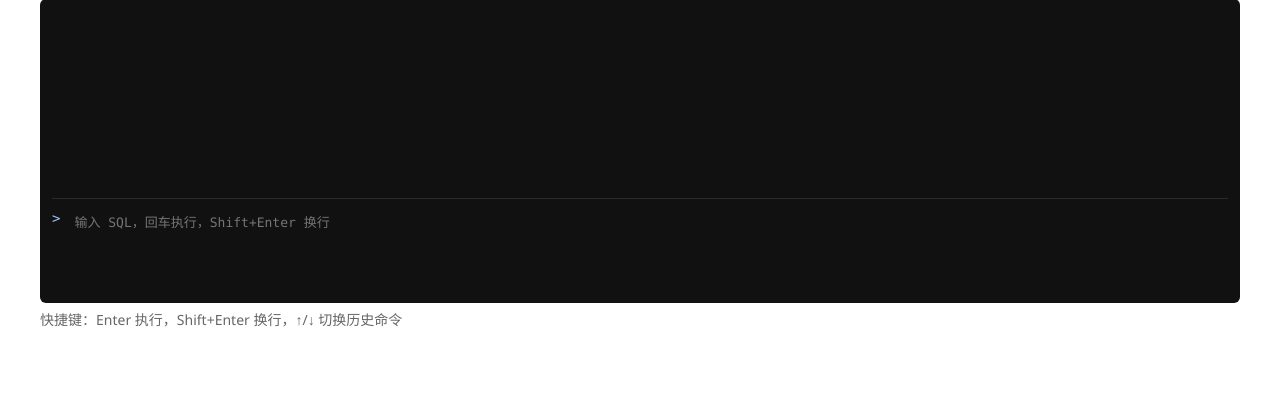
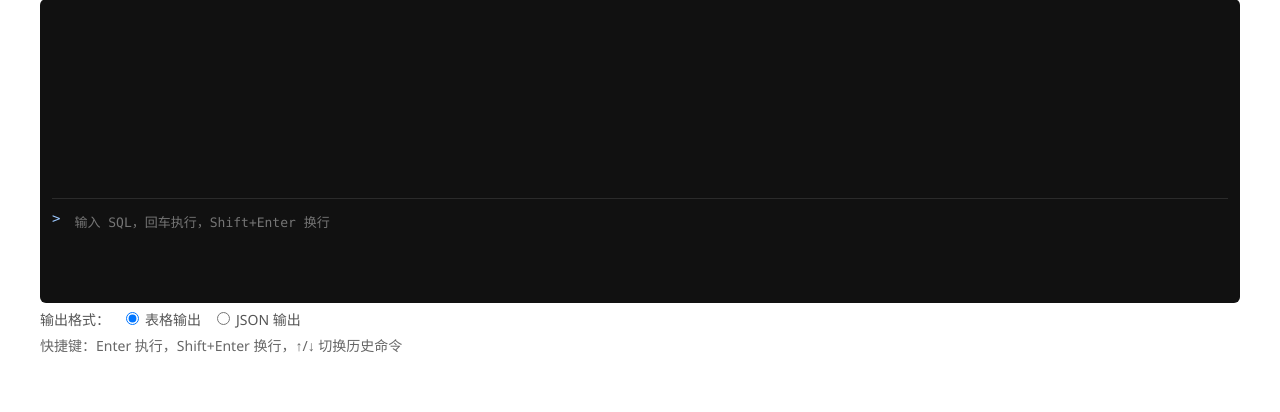
Before and after one commit to morningstarccf-tech/ccf, a Django app: template db_guardian/apps/sqlclient/templates/admin/sqlclient/sqlterminal/change_list.html in a window 1280 px wide. Shown: the part 323-735 px from the top of the page. Run offline with Django 5.2, Linux system fonts and the light colour scheme; the template is opened without the code that fills it: most values are stand-ins (such as "Sample title", 1, 10 or a date in 2020); form fields are guessed from the names that the template uses.

Commit message:
Add output format toggle to SQL terminal

```diff
--- a/db_guardian/apps/sqlclient/templates/admin/sqlclient/sqlterminal/change_list.html
+++ b/db_guardian/apps/sqlclient/templates/admin/sqlclient/sqlterminal/change_list.html
@@ -55,6 +55,20 @@
       margin-top: 6px;
       color: #666;
     }
+    .terminal-controls {
+      display: flex;
+      gap: 16px;
+      align-items: center;
+      margin-top: 6px;
+      color: #555;
+      flex-wrap: wrap;
+    }
+    .terminal-controls label {
+      display: inline-flex;
+      align-items: center;
+      gap: 6px;
+      cursor: pointer;
+    }
   </style>
 
   <h1 class="sql-terminal-title">SQL 终端</h1>
@@ -109,6 +123,17 @@
         <textarea id="terminal-input" class="terminal-input" rows="3" placeholder="输入 SQL，回车执行，Shift+Enter 换行"></textarea>
       </div>
     </div>
+    <div class="terminal-controls">
+      <span>输出格式：</span>
+      <label>
+        <input type="radio" name="terminal-output-mode" value="table" checked>
+        表格输出
+      </label>
+      <label>
+        <input type="radio" name="terminal-output-mode" value="json">
+        JSON 输出
+      </label>
+    </div>
     <div class="terminal-hint">
       快捷键：Enter 执行，Shift+Enter 换行，↑/↓ 切换历史命令
     </div>
@@ -122,6 +147,7 @@
       const input = document.getElementById('terminal-input');
       const executeUrl = "{{ execute_url }}";
       const csrfToken = form.querySelector('[name=csrfmiddlewaretoken]').value;
+      const outputModeInputs = document.querySelectorAll('[name=terminal-output-mode]');
       const history = [];
       let historyIndex = -1;
 
@@ -182,7 +208,37 @@
         return lines.join('\n');
       }
 
-      function renderResult(result) {
+      function getOutputMode() {
+        const checked = Array.from(outputModeInputs).find((input) => input.checked);
+        return checked ? checked.value : 'table';
+      }
+
+      function renderResultJson(result) {
+        if (!result || !result.success) {
+          appendLine(`ERROR: ${result && result.message ? result.message : '执行失败'}`);
+          if (result && result.errors) {
+            appendBlock(JSON.stringify(result.errors, null, 2));
+          }
+          return;
+        }
+
+        appendLine(`OK (${result.sql_type}) rows=${result.rows_affected} time=${result.execution_time_ms}ms`);
+        if (result.columns && result.columns.length) {
+          appendLine(`Columns: ${result.columns.join(', ')}`);
+        }
+        if (result.data && result.data.length) {
+          const sliced = result.data.slice(0, 50);
+          appendBlock(JSON.stringify(sliced, null, 2));
+          if (result.data.length > 50) {
+            appendLine('... 已截断，仅显示前 50 行');
+          }
+        }
+        if (result.warnings && result.warnings.length) {
+          result.warnings.forEach((warning) => appendLine(`Warning: ${warning}`));
+        }
+      }
+
+      function renderResultTable(result) {
         if (!result || !result.success) {
           appendLine(`ERROR: ${result && result.message ? result.message : '执行失败'}`);
           if (result && result.errors) {
@@ -209,6 +265,14 @@
         if (result.warnings && result.warnings.length) {
           result.warnings.forEach((warning) => appendLine(`Warning: ${warning}`));
         }
+      }
+
+      function renderResult(result) {
+        if (getOutputMode() === 'json') {
+          renderResultJson(result);
+          return;
+        }
+        renderResultTable(result);
       }
 
       async function executeSql(sql) {
```
